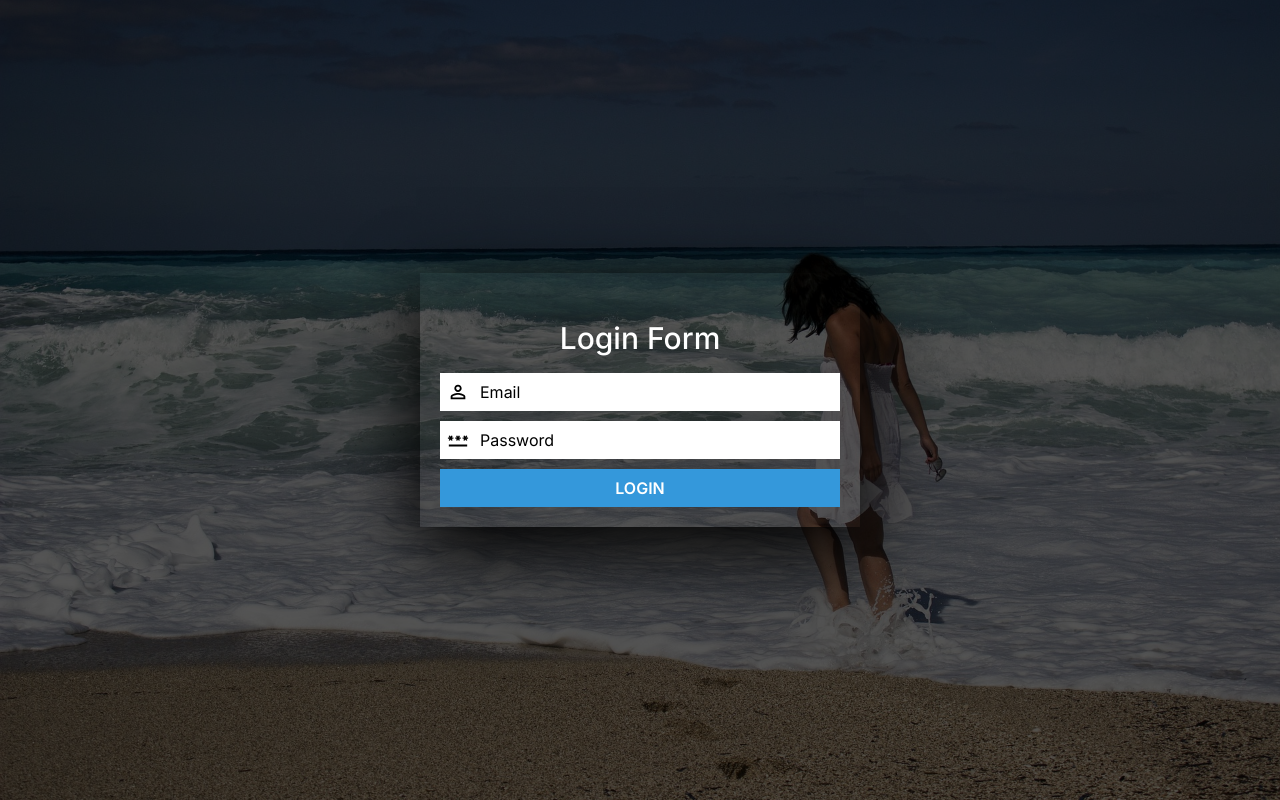
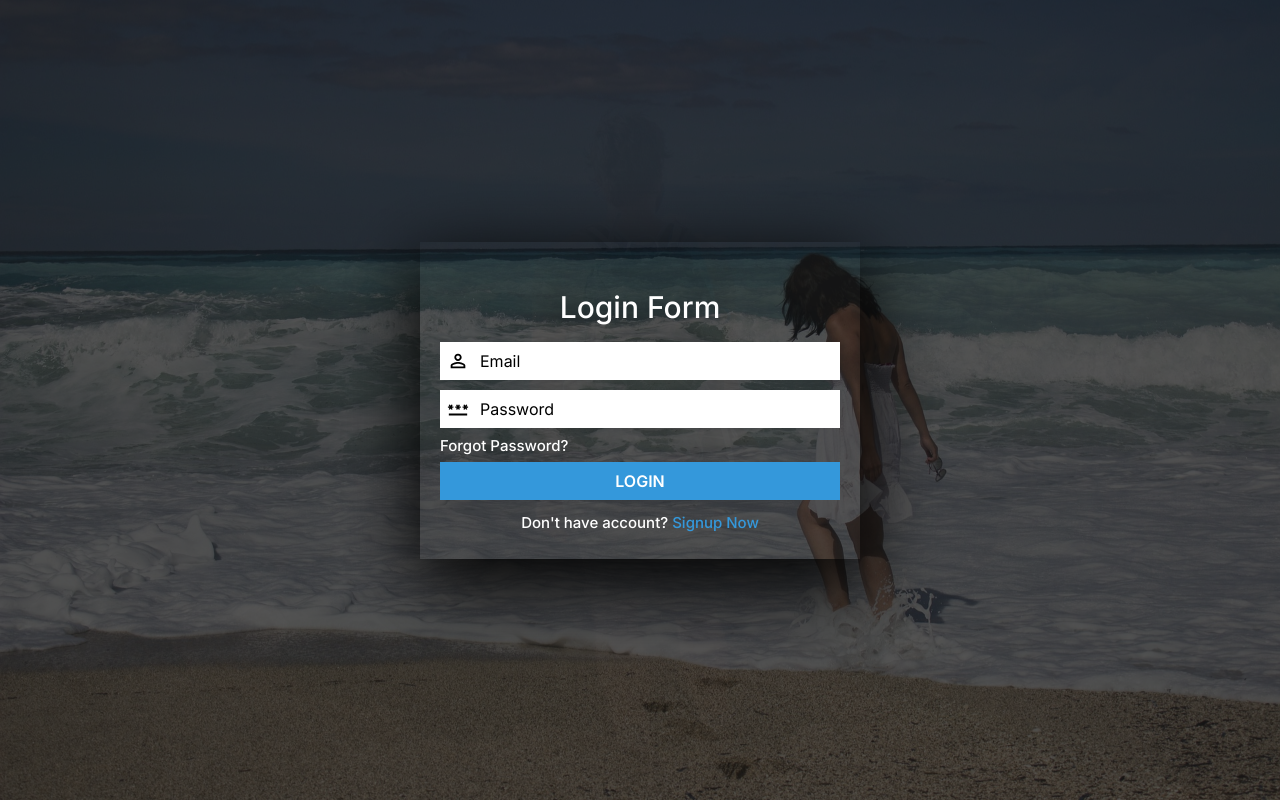
Before and after one commit to MrNiNaD/mayuri-travel-agency, a Next.js app: page /login in a window 1280 px wide. Built offline with nearby package versions, Linux system fonts and the light colour scheme.

Commit message:
feat: sign up link

```diff
--- a/src/component/AuthLayout/index.tsx
+++ b/src/component/AuthLayout/index.tsx
@@ -8,6 +8,7 @@ import Image from "next/image";
 import Button from "@/element/Button";
 import Input from "@/element/Input";
 import { PasswordIcon, UserIcon } from "@/assets/svg/login.svg";
+import Link from "next/link";
 
 let count = 0;
 
@@ -68,7 +69,18 @@ const AuthLayout = () => {
             icon={<PasswordIcon />}
             type="password"
           />
+          <Link className={style.forPasswordLink} href={"/login"}>
+            Forgot Password?
+          </Link>
           <Button>LOGIN</Button>
+          <div className={style.signUpContainer}>
+            <span className={style.forPasswordLink}>
+              Don't have account?{" "}
+              <Link className={style.signUpLink} href={"/login"}>
+                Signup Now
+              </Link>
+            </span>
+          </div>
         </div>
       </div>
     </section>
--- a/src/component/AuthLayout/style.module.css
+++ b/src/component/AuthLayout/style.module.css
@@ -51,3 +51,23 @@
 .authInputStyle {
   margin-bottom: 10px;
 }
+
+.forPasswordLink {
+  color: #fff;
+  text-decoration: none;
+  font-size: 15px;
+  font-weight: 500;
+  display: block;
+  margin-bottom: 9px;
+}
+
+.signUpContainer {
+  display: flex;
+  justify-content: center;
+  margin-top: 15px;
+}
+
+.signUpLink {
+  color: var(--primary);
+  text-decoration: none;
+}
```
